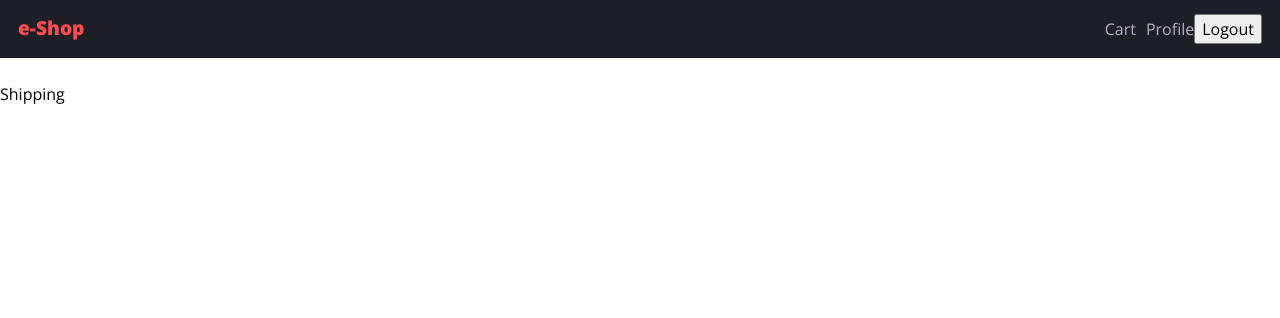
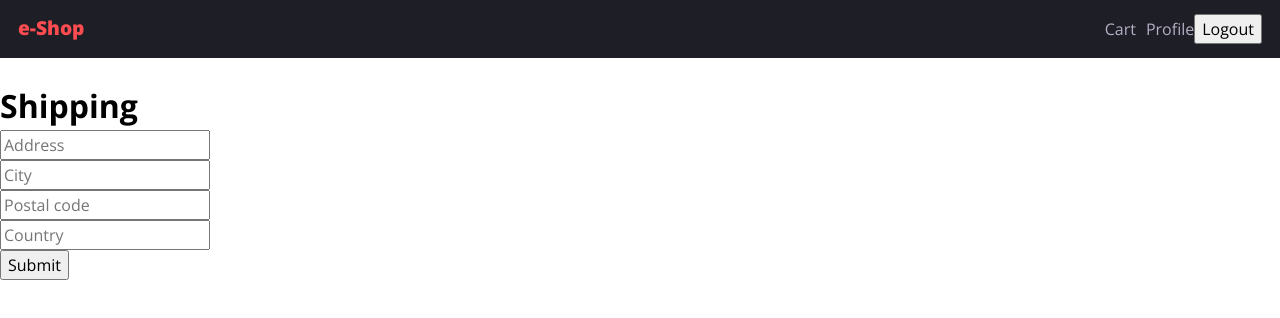
Before and after one commit to VentsiGeorgiev/e-shop, a React (Create React App) app in the folder client/: page /shipping in a window 1280 px wide. Shown: the top 318 px of the page. Built offline with nearby package versions, Linux system fonts and the light colour scheme; sample sign-in values are in the browser's storage.

Commit message:
Shipping Page Form

```diff
--- a/client/src/pages/Shipping/Shipping.js
+++ b/client/src/pages/Shipping/Shipping.js
@@ -1,6 +1,81 @@
+import { useState } from 'react';
+
 function Shipping() {
+    const [formData, setFormData] = useState({
+        address: '',
+        city: '',
+        postalCode: '',
+        contry: '',
+    });
+
+    const { address, city, postalCode, contry } = formData;
+
+    const onChangeHandler = (e) => {
+        setFormData((prevState) => ({
+            ...prevState,
+            [e.target.name]: e.target.value
+        }));
+    };
+
+    const onSubmitHandler = (e) => {
+        e.preventDefault();
+        const data = {
+            address,
+            city,
+            postalCode,
+            contry
+        };
+        console.log(data);
+    };
+
     return (
-        <div>Shipping</div>
+        <>
+            <h1>Shipping</h1>
+            <form onSubmit={onSubmitHandler}>
+                <div>
+                    <input
+                        type="text"
+                        id="address"
+                        name="address"
+                        value={address}
+                        onChange={onChangeHandler}
+                        placeholder="Address"
+                    />
+                </div>
+                <div>
+                    <input
+                        type="text"
+                        id="city"
+                        name="city"
+                        value={city}
+                        onChange={onChangeHandler}
+                        placeholder="City"
+                    />
+                </div>
+                <div>
+                    <input
+                        type="text"
+                        id="postalCode"
+                        name="postalCode"
+                        value={postalCode}
+                        onChange={onChangeHandler}
+                        placeholder="Postal code"
+                    />
+                </div>
+                <div>
+                    <input
+                        type="text"
+                        id="contry"
+                        name="contry"
+                        value={contry}
+                        onChange={onChangeHandler}
+                        placeholder="Country"
+                    />
+                </div>
+                <button>Submit</button>
+            </form>
+        </>
+
     );
 }
 
```
